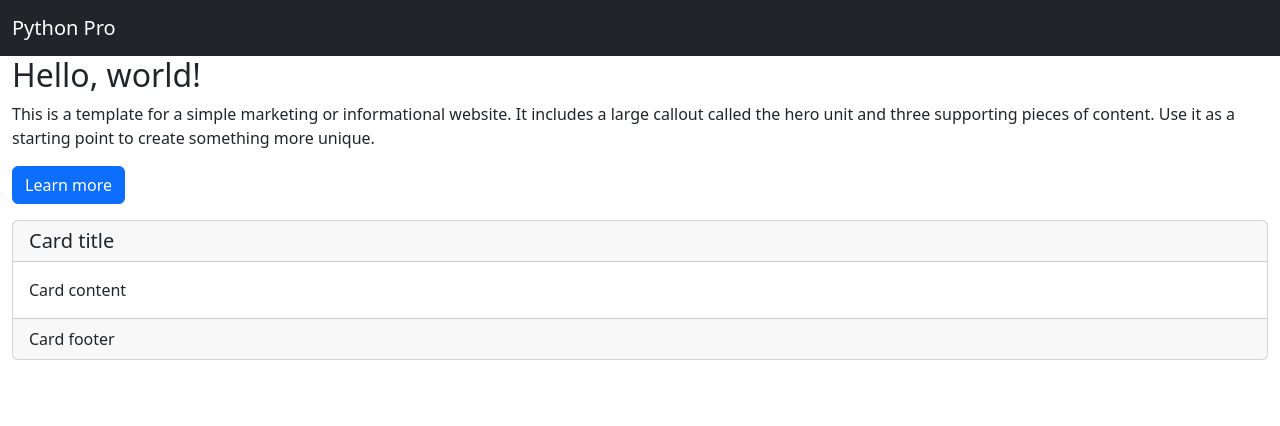
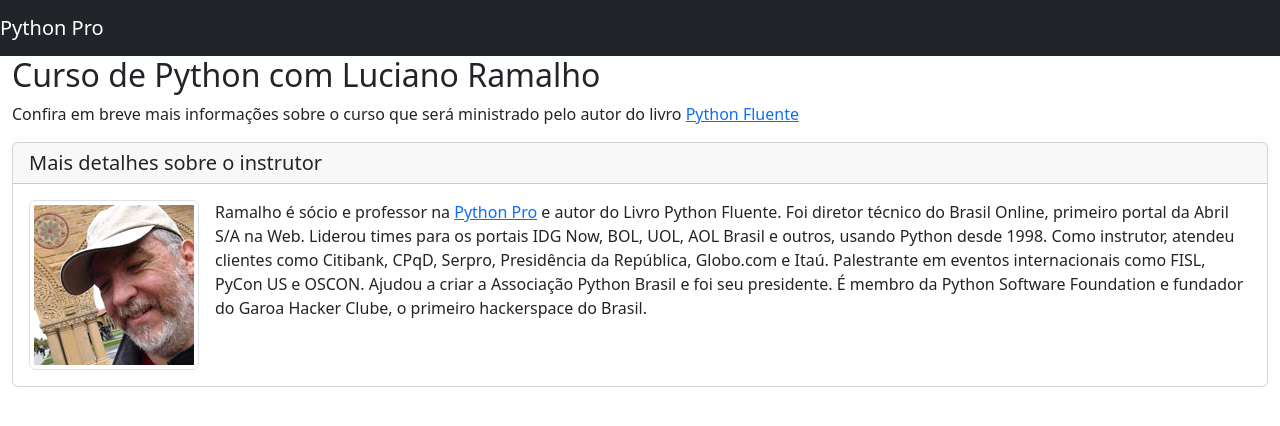
Before and after one commit to danielrribeiro/django-project, a Django app: page / in a window 1280 px wide. Shown: the top 426 px of the page. Run offline with Django 4.2, Linux system fonts and the light colour scheme; some libraries are stand-ins or nearby versions.

Commit message:
Inserido favicon e adicionadas infos na landing page

```diff
--- a/pypro/base/templates/base/home.html
+++ b/pypro/base/templates/base/home.html
@@ -10,7 +10,7 @@
 
     <meta name="description" content="Página do curso Python Pro">
     <meta name="author" content="Daniel Ribeiro">
-
+    <link rel="icon" type="image/png" href="{% static 'img/favicon.png' %}"/>
     <link href="{% static 'css/bootstrap.min.css' %}" rel="stylesheet">
     <link href="{% static 'css/style.css' %}=" rel="stylesheet">
     <script src="{% static 'js/jquery.min.js' %}"></script>
@@ -21,15 +21,16 @@
 <body>
 
 <nav class="navbar navbar-expand-lg navbar-dark bg-dark">
-    <div class="container-fluid">
     <a class="navbar-brand" href="{% url 'base:home' %}">Python Pro</a>
-      <button class="navbar-toggler" type="button" data-bs-toggle="collapse" data-bs-target="#navbarSupportedContent" aria-controls="navbarSupportedContent" aria-expanded="false" aria-label="Toggle navigation">
+    <button class="navbar-toggler" type="button" data-bs-toggle="collapse" data-bs-target="#navbarSupportedContent"
+            aria-controls="navbarSupportedContent" aria-expanded="false" aria-label="Toggle navigation">
         <span class="navbar-toggler-icon"></span>
     </button>
+
     <div class="collapse navbar-collapse" id="navbarSupportedContent">
         <ul class="navbar-nav me-auto mb-2 mb-lg-0">
+
         </ul>
-      </div>
     </div>
 </nav>
 
@@ -38,30 +39,33 @@
         <div class="col-md-12">
             <div class="jumbotron">
                 <h2>
-					Hello, world!
+                    Curso de Python com Luciano Ramalho
                 </h2>
                 <p>
-					This is a template for a simple marketing or informational website. It includes a large callout called the hero unit and three supporting pieces of content. Use it as a starting point to create something more unique.
+                    Confira em breve mais informações sobre o curso que será ministrado pelo autor do livro
+                    <a href="https://shop.oreilly.com/product/0636920032519.do" target="_blank">Python Fluente</a>
                 </p>
-				<p>
-					<a class="btn btn-primary btn-large" href="#">Learn more</a>
-				</p>
+            </div>
+        </div>
     </div>
     <div class="row">
         <div class="col-md-12">
             <div class="card">
                 <h5 class="card-header">
-							Card title
+                    Mais detalhes sobre o instrutor
                 </h5>
                 <div class="card-body">
                     <p class="card-text">
-								Card content
+                        <img src="{% static 'img/luciano-ramalho.png' %}" class="img-thumbnail float-start me-3 "
+                             alt="Foto de Luciano Ramalho"/>
+                        Ramalho é sócio e professor na <a href="https://www.python.pro.br">Python Pro</a> e autor do
+                        Livro Python Fluente. Foi diretor técnico do Brasil Online, primeiro portal da Abril S/A na Web.
+                        Liderou times para os portais IDG Now, BOL, UOL, AOL Brasil e outros, usando Python desde 1998.
+                        Como instrutor, atendeu clientes como Citibank, CPqD, Serpro, Presidência da República,
+                        Globo.com e Itaú. Palestrante em eventos internacionais como FISL, PyCon US e OSCON. Ajudou a
+                        criar a Associação Python Brasil e foi seu presidente. É membro da Python Software Foundation e
+                        fundador do Garoa Hacker Clube, o primeiro hackerspace do Brasil.
                     </p>
-						</div>
-						<div class="card-footer">
-							Card footer
-						</div>
-					</div>
                 </div>
             </div>
         </div>
```
Also changed, not shown: pypro/base/static/img/favicon.png (added), pypro/base/static/img/luciano-ramalho.png (added). Lines whose indentation alone changed are shown as unchanged.
